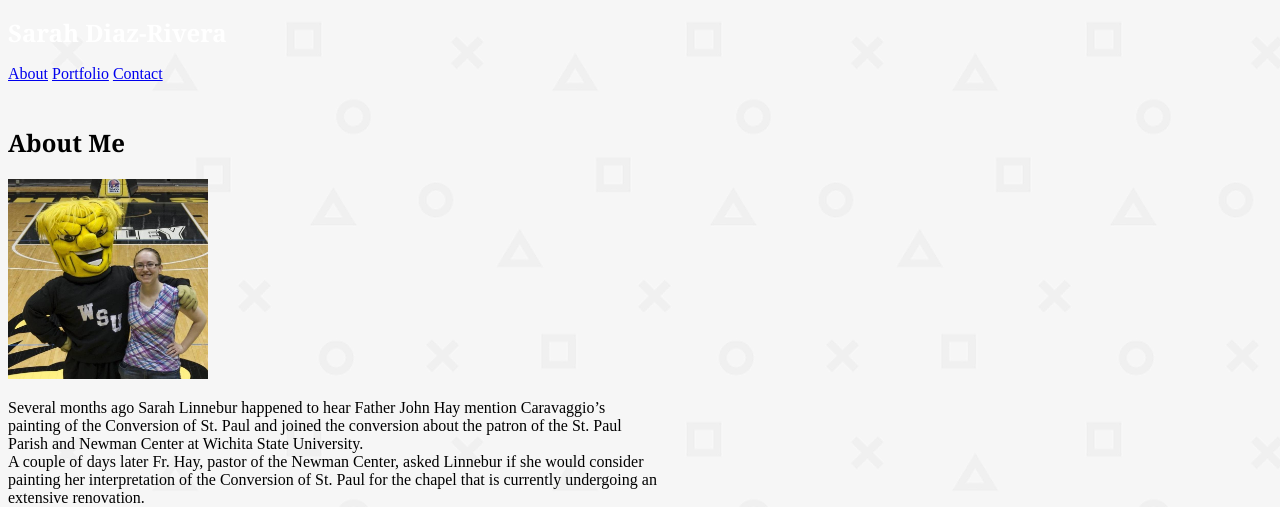
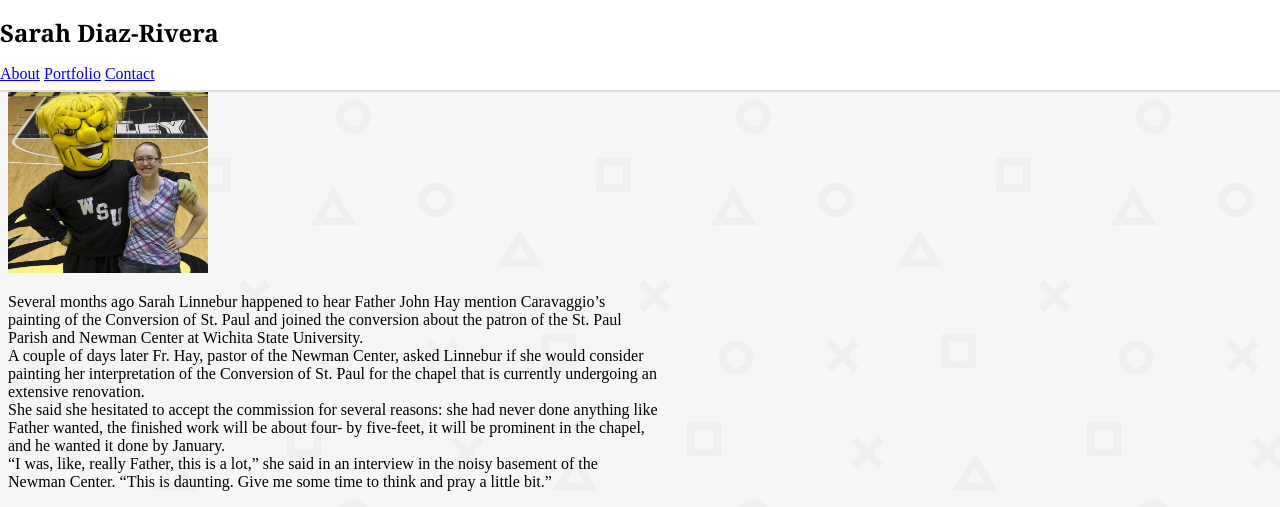
Before and after one commit to sdr2017/Basic-Portfolio, a plain HTML site: page index.html in a window 1280 px wide. Shown: the top 507 px of the page. Drawn offline with Linux system fonts and the light colour scheme.

Commit message:
working on header

```diff
--- a/assets/css/style.css
+++ b/assets/css/style.css
@@ -9,8 +9,20 @@ h2 {font-size: 24px;
 
  header {
  	height: 90px;
- 	color: #ffffff;
- }
+ 	background-color: #ffffff;
+ 	margin: 0px;
+ 	padding: 0px;
+ 	position: fixed;
+ 	top: 0;
+	right: 0;
+	left: 0;
+ 	border-bottom: 2px;
+ 	border-top: 0px;
+ 	border-left: 0px;
+ 	border-right: 0px;
+	border-color: #dddddd;
+	border-style: solid;
+  }
 
 .wrapper {
 	width: 960px;
--- a/index.html
+++ b/index.html
@@ -12,7 +12,9 @@
 <div>
 
 	<header>
+		<div background-color: #4aaaa5>
 		<h1>Sarah Diaz-Rivera</h1>
+		</div>
 		<a href= "#">About</a>
 		<a href= "#">Portfolio</a>
 		<a href= "#">Contact</a>
```
